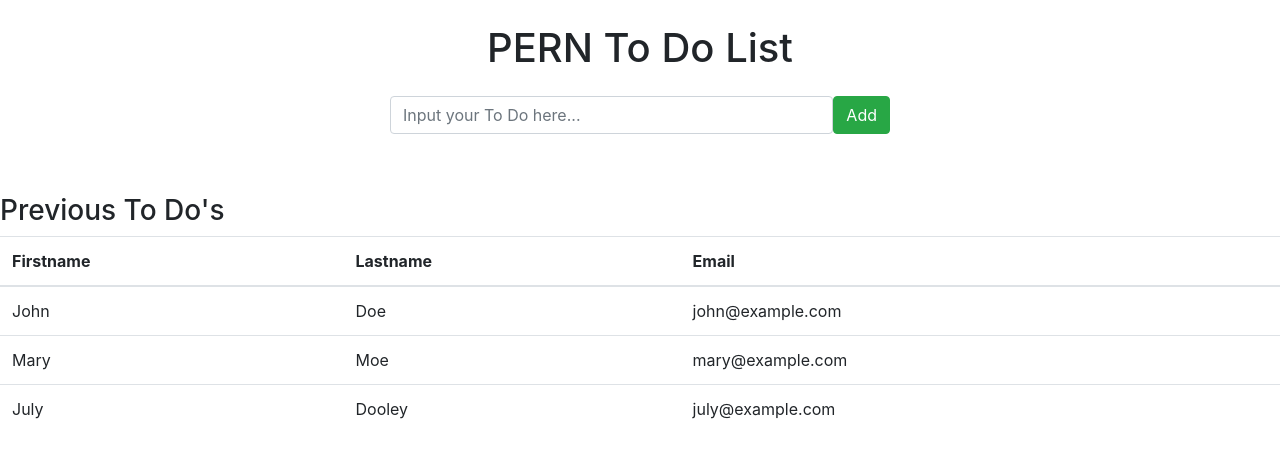
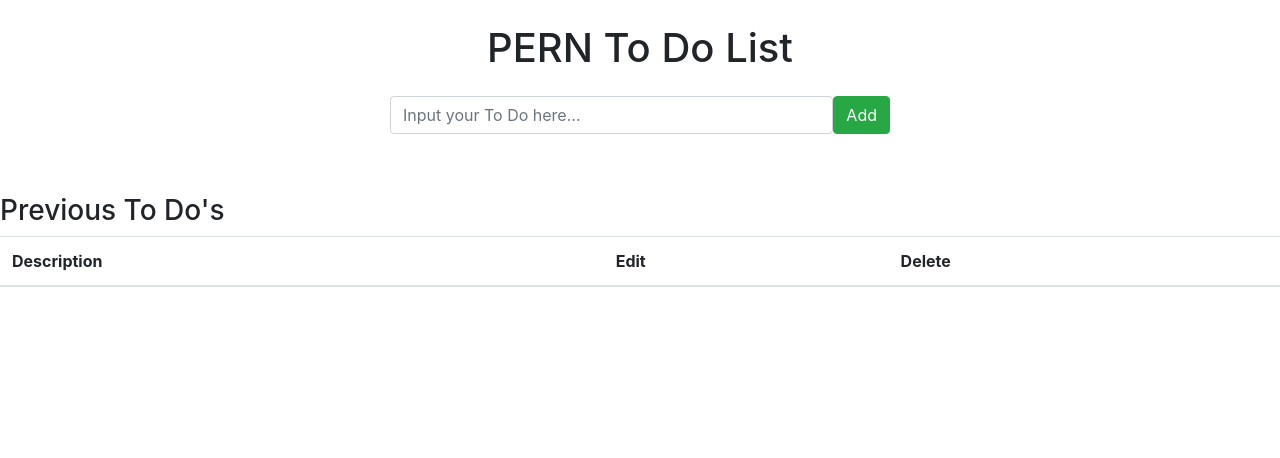
Before and after one commit to zahrabeng/PERN-to-do-react, a React (Create React App) app: page / in a window 1280 px wide. Shown: the top 458 px of the page. Built offline with nearby package versions, Linux system fonts and the light colour scheme.

Commit message:
changed table columns

```diff
--- a/src/components/allToDos.tsx
+++ b/src/components/allToDos.tsx
@@ -1,3 +1,5 @@
+import { useState, useEffect } from "react";
+
 export default function AllToDos(): JSX.Element {
   return (
     <>
@@ -6,27 +8,17 @@ export default function AllToDos(): JSX.Element {
         <table className="table">
     <thead>
       <tr>
-        <th>Firstname</th>
-        <th>Lastname</th>
-        <th>Email</th>
+        <th>Description</th>
+        <th>Edit</th>
+        <th>Delete</th>
       </tr>
     </thead>
     <tbody>
-      <tr>
+      {/* <tr>
         <td>John</td>
         <td>Doe</td>
         <td>john@example.com</td>
-      </tr>
-      <tr>
-        <td>Mary</td>
-        <td>Moe</td>
-        <td>mary@example.com</td>
-      </tr>
-      <tr>
-        <td>July</td>
-        <td>Dooley</td>
-        <td>july@example.com</td>
-      </tr>
+      </tr> */}
     </tbody>
   </table>
       </div>
```
